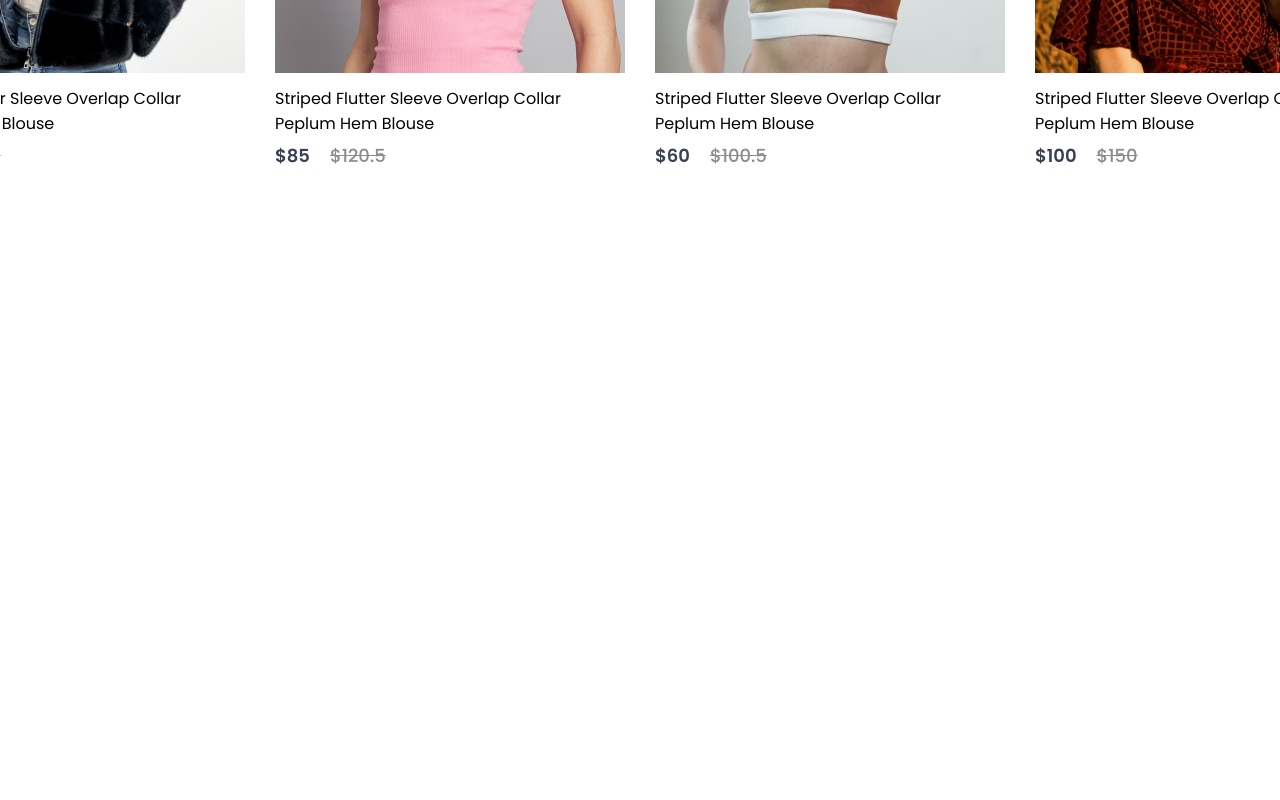
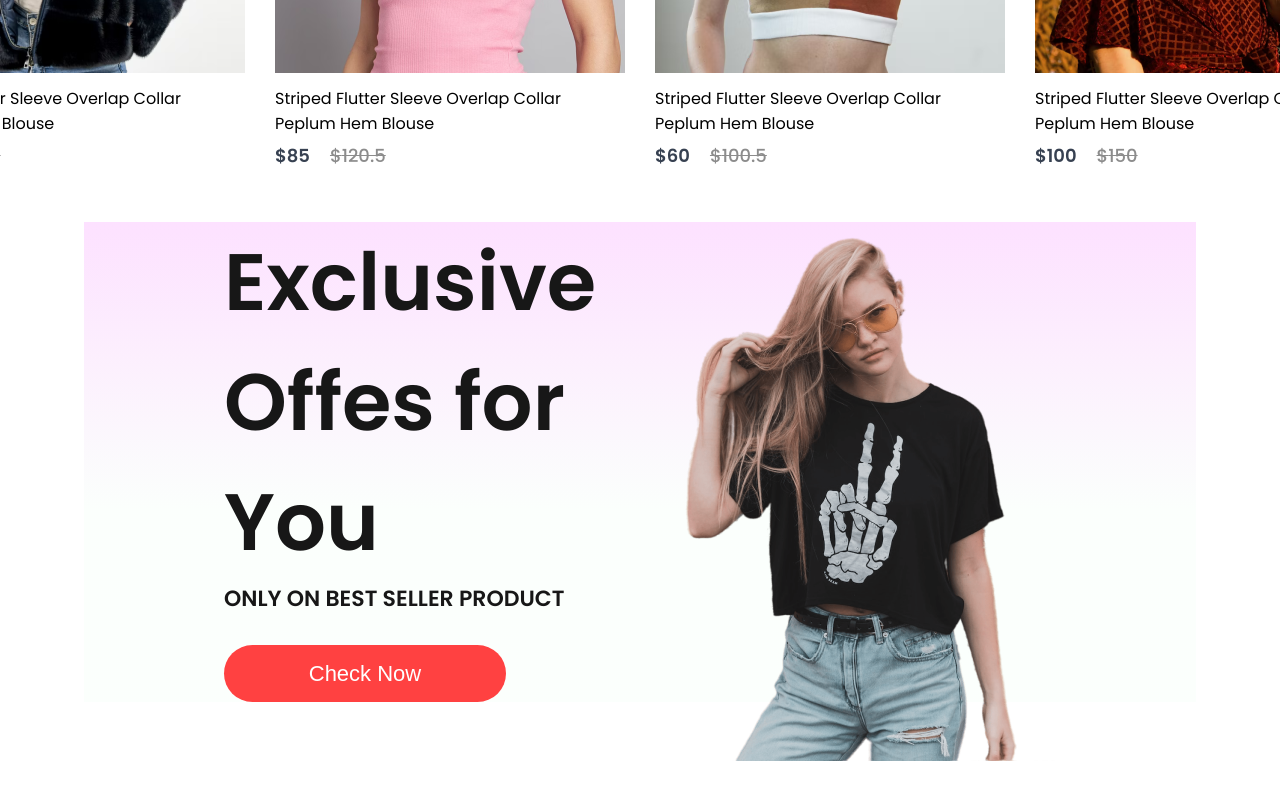
Before and after one commit to zizua/e-commerce, a React (Create React App) app in the folder frontend/: page / in a window 1280 px wide. Shown: the part 1395-2195 px from the top of the page. Before the commit the page ends 1617 px from the top, so only its background shows below. Built offline with nearby package versions, Linux system fonts and the light colour scheme.

Commit message:
10. create offers folder & setup the files (for banner)

```diff
--- /dev/null
+++ b/frontend/src/Components/Offers/Offers.css
@@ -0,0 +1,49 @@
+.offers {
+    width: 65%;
+    height: 60vh;
+    display: flex;
+    margin: auto;
+    padding: 0px 140px;
+    margin-bottom: 150px;
+    background: linear-gradient(180deg, #fde1ff 0%, #e1ffea22 60%);
+}
+
+.offers-left {
+    flex: 1;
+    display: flex;
+    flex-direction: column;
+    justify-content: center;
+}
+
+.offers-left h1 {
+    color: #171717;
+    font-size: 80px;
+    font-weight: 600;
+}
+
+.offers-left p {
+    color: #171717;
+    font-size: 22px;
+    font-weight: 600;
+}
+
+.offers-left button {
+    width: 282px;
+    height: 70px;
+    border-radius: 35px;
+    background: #ff4141;
+    border: none;
+    color: white;
+    font-size: 22px;
+    font-weight: 500;
+    margin-top: 30px;
+    cursor: pointer;
+}
+
+.offers-right {
+    flex: 1;
+    display: flex;
+    align-items: center;
+    justify-content: flex-end;
+    padding-top: 50px;
+}
--- /dev/null
+++ b/frontend/src/Components/Offers/Offers.jsx
@@ -0,0 +1,21 @@
+import React from 'react'
+import './Offers.css'
+import exculsive_image from '../Assets/exclusive_image.png'
+
+const Offers = () => {
+  return (
+    <div className='offers'>
+        <div className="offers-left">
+            <h1>Exclusive</h1>
+            <h1>Offes for You</h1>
+            <p>ONLY ON BEST SELLER PRODUCT</p>
+            <button>Check Now</button>
+        </div>
+        <div className="offers-right">
+            <img src={exculsive_image} alt="" />
+        </div>
+    </div>
+  )
+}
+
+export default Offers
--- a/frontend/src/Pages/Shop.jsx
+++ b/frontend/src/Pages/Shop.jsx
@@ -1,6 +1,7 @@
 import React from 'react'
 import Hero from '../Components/Hero/Hero'
 import Popular from '../Components/Popular/Popular'
+import Offers from '../Components/Offers/Offers'
 
 const Shop = () => {
   return (
@@ -11,6 +12,9 @@
       {/* 7. create popular folder & files --start */}
       <Popular />
       {/* 7. create popular folder & files --end */}
+      {/* 8. create offers folder & files --start */}
+      <Offers />
+      {/* 8. create offers folder & files --end */}
     </div>
   )
 }
```
